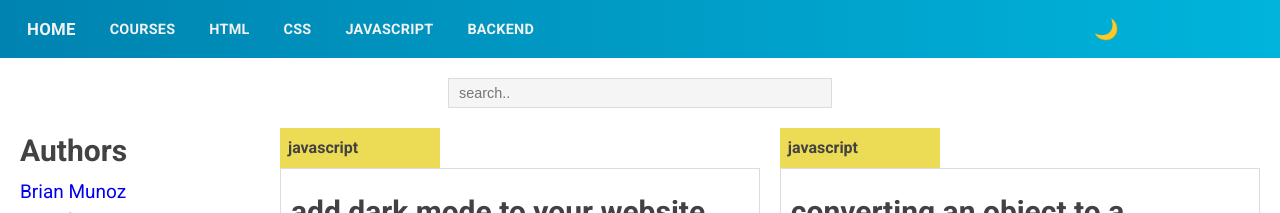
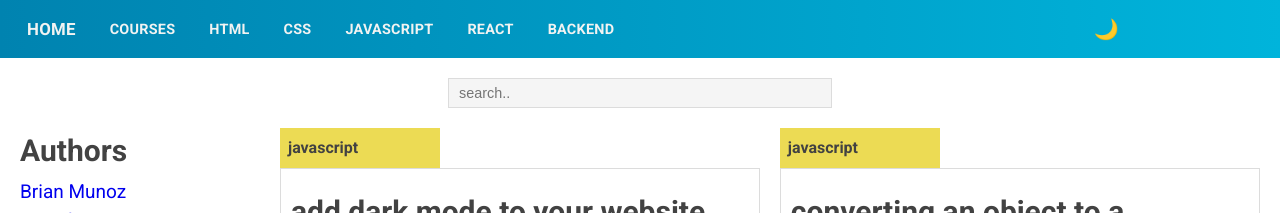
Before and after one commit to codinglead/codinglead.github.io, a Jekyll site: the page built from index.html, in a window 1280 px wide and 900 px high. Shown: the top 213 px of the window. Built offline with Jekyll 4.4.1, drawn with Linux system fonts in a browser that asks for light colours; comment, search, counter and statistics services are not loaded.

Commit message:
add links to react

```diff
--- a/_includes/nav.html
+++ b/_includes/nav.html
@@ -6,6 +6,7 @@
     <li> <a href="{{ site.baseurl }}/html">HTML</a> </li>
     <li> <a href="{{ site.baseurl }}/css">CSS</a> </li>
     <li> <a href="{{ site.baseurl }}/javascript">JavaScript</a> </li>
+    <li> <a href="{{ site.baseurl }}/react">React</a> </li>
     <li> <a href="{{ site.baseurl }}/backend">backend</a> </li>
   </ul>
 
@@ -21,6 +22,7 @@
       <li> <a href="{{ site.baseurl }}/html">HTML</a> </li>
       <li> <a href="{{ site.baseurl }}/css">CSS</a> </li>
       <li> <a href="{{ site.baseurl }}/javascript">JavaScript</a> </li>
+      <li> <a href="{{ site.baseurl }}/react">React</a> </li>
       <li> <a href="{{ site.baseurl }}/backend">backend</a> </li>
     </ul>
   </div>
```
